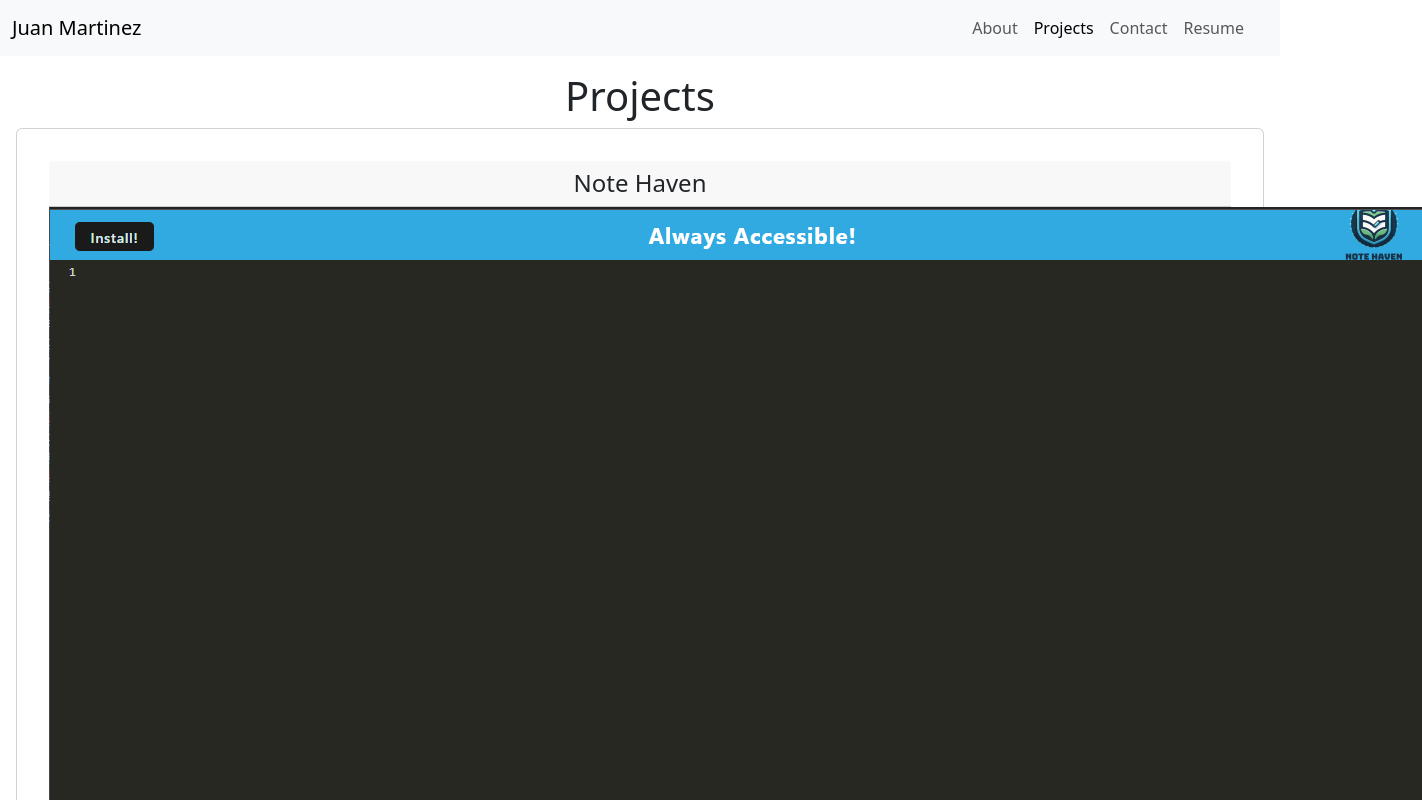
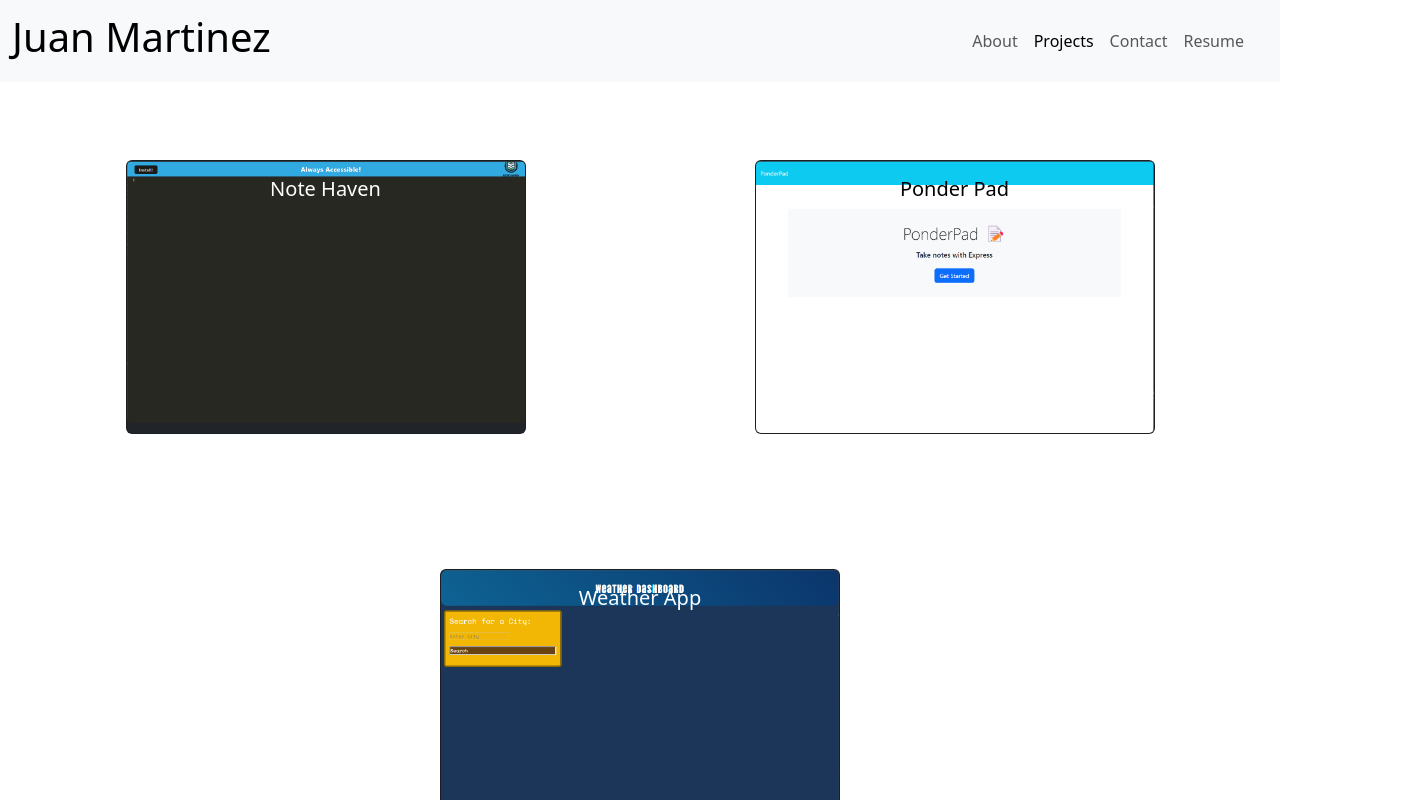
Before and after one commit to juanthtgotaway/Portfol.io, a React (Vite) app: page /Projects in a window 1280 px wide. Shown: the top 800 px of the page, 1422 px wide, since content can reach past the window. Built offline with nearby package versions, Linux system fonts and the light colour scheme.

Commit message:
got projects page showing:

```diff
--- a/src/App.css
+++ b/src/App.css
@@ -45,7 +45,8 @@ body {
 }
 
 .card {
-  padding: 2em;
+  padding: 0;
+  margin: 5%;
 }
 
 .read-the-docs {
--- a/src/components/NavTabs.jsx
+++ b/src/components/NavTabs.jsx
@@ -13,7 +13,9 @@ function NavTabs() {
             {['md'].map((expand) => (
                 <Navbar key={expand} expand={expand} className="bg-body-tertiary mb-3">
                     <Container fluid>
-                        <Navbar.Brand href="#">Juan Martinez</Navbar.Brand>
+                        <Navbar.Brand href="/">
+                            <h1>Juan Martinez</h1>
+                        </Navbar.Brand>
                         <Navbar.Toggle aria-controls={`offcanvasNavbar-expand-${expand}`} />
                         <Navbar.Offcanvas
                             id={`offcanvasNavbar-expand-${expand}`}
--- a/src/pages/Projects.jsx
+++ b/src/pages/Projects.jsx
@@ -1,23 +1,36 @@
+import '../App.css'
+import Card from 'react-bootstrap/Card';
+
 export default function Projects() {
     return (
-      <div>
-        <h1>Projects</h1>
-        <div className="card" style={{width: "18rem;"}}>
-          <div>
-            <div className="g-col-6">
-              <h4 className="card-header">Note Haven</h4>
-              <a href="https://notehaven.onrender.com/"><img src="../assets/projectimg/NoteHaven.png"></img></a>
-            </div>
-            <div className="g-col-6">
-              <h4 className="card-header">Ponder Pad</h4>
-              <a href="https://ponderpad-dd01cc8d291c.herokuapp.com/"><img className="card-img-top" src="../assets/projectimg/PonderPad.png"></img></a>
-            </div>
-            <div className="g-col-6">
-              <h4 className="card-header">Weather App</h4>
-              <a href="https://juanthtgotaway.github.io/Weather-Website/"><img src="../assets/projectimg/Weatherapp.png"></img></a>
-            </div>
-          </div>
-        </div>
+      <div style={{ display: 'flex', flexWrap: 'wrap', justifyContent: 'space-around', gap: '10px'}}>
+        <Card className="bg-dark text-white" style={{width: "400px"}}>
+          <a href='https://notehaven.onrender.com/'>
+            <Card.Img src="../assets/projectimg/NoteHaven.png" alt="Card image" />
+            <Card.ImgOverlay>
+              <Card.Title style={{color: 'white'}}>Note Haven</Card.Title>
+            </Card.ImgOverlay>
+          </a>
+        </Card>
+
+        <Card className="bg-dark text-white" style={{width: "400px"}}>
+          <a href='https://ponderpad-dd01cc8d291c.herokuapp.com/'>
+            <Card.Img src="../assets/projectimg/PonderPad.png" alt="Card image" />
+            <Card.ImgOverlay>
+              <Card.Title style={{color: 'black'}}>Ponder Pad</Card.Title>
+            </Card.ImgOverlay>
+          </a>
+        </Card>
+
+        <Card className="bg-dark text-white" style={{width: "400px"}}>
+          <a href='https://juanthtgotaway.github.io/Weather-Website/'>
+            <Card.Img src="../assets/projectimg/Weatherapp.png" alt="Card image" />
+            <Card.ImgOverlay>
+              <Card.Title style={{color: 'white'}}>Weather App</Card.Title>
+            </Card.ImgOverlay>
+          </a>
+        </Card>
+
       </div>
     );
   }
```
